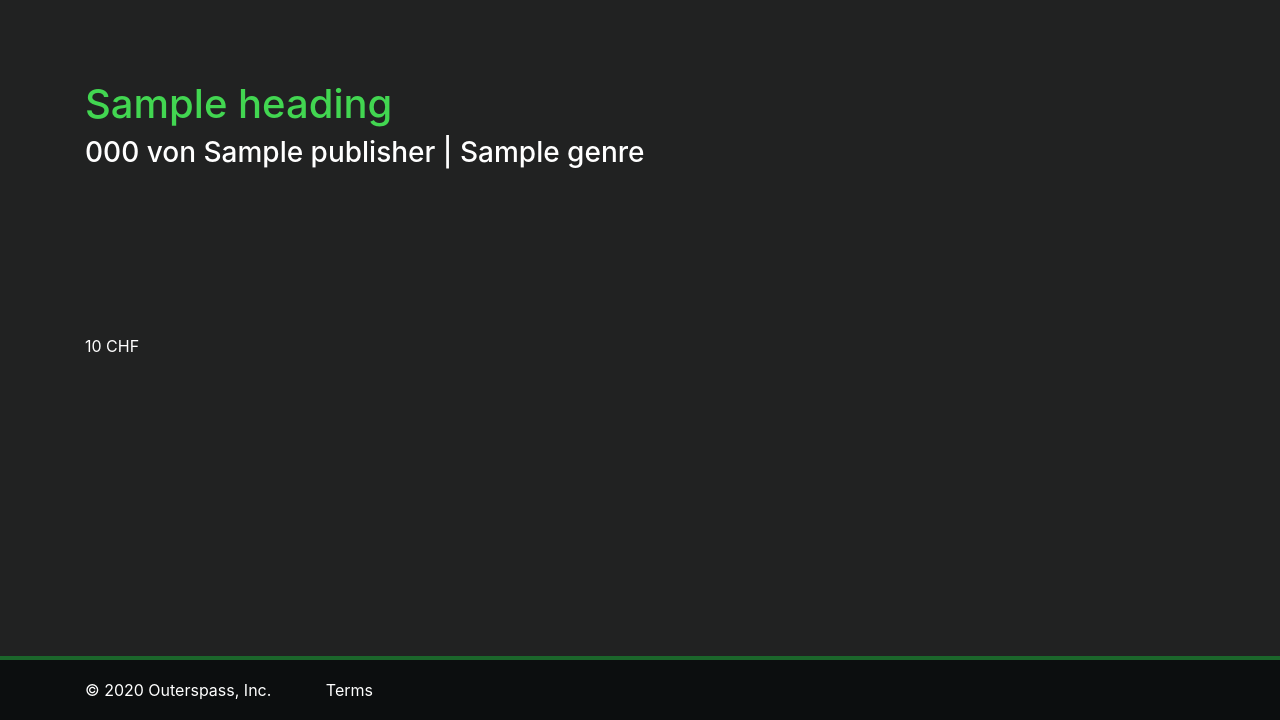
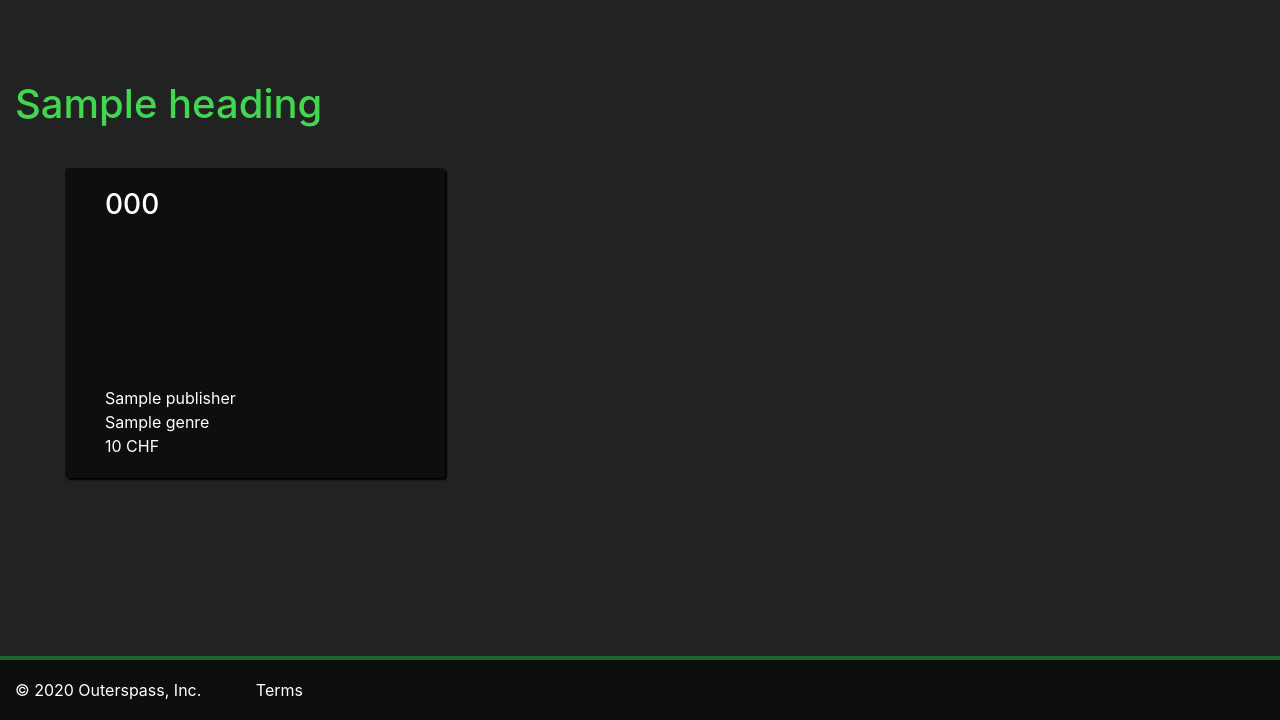
Before and after one commit to MarioSeiler/Outerspass, a PHP site: template templates/videospiel/index.php in a window 1280 px wide. Shown: the part 80-800 px from the top of the page. Run offline with PHP 8.4, Linux system fonts and the light colour scheme; the template is opened without the code that fills it: most values are stand-ins (such as "Sample title", 1, 10 or a date in 2020); some libraries are stand-ins or nearby versions.

Commit message:
weiss nid

```diff
--- a/public/css/style.css
+++ b/public/css/style.css
@@ -93,3 +93,15 @@ nav{
   border-color: #1B662B; /*set the color you want here*/
 
 }
+.container{
+  max-width: 1600px;
+}
+.mt-auto{
+  margin: 50px;
+  padding: 20px 40px;
+  background-color: #0C0E0F;
+  box-shadow: 2px 2px 2px black;
+}
+.flex-wrap{
+  margin: 40px 0;
+}
--- a/src/Controller/BestellungController.php
+++ b/src/Controller/BestellungController.php
@@ -10,6 +10,10 @@ class BestellungController
 {
 	public function index()
 	{
+		if(!isset($_SESSION["loggedin"]) || $_SESSION["loggedin"] !== true){
+            header("location: /user/login");
+            exit;
+        }
 		$bestellungRepository = new BestellungRepository();
 
 		$view = new View('bestellung/index');
--- a/templates/footer.php
+++ b/templates/footer.php
@@ -1,4 +1,5 @@
     </main>
+
 
     <footer class="footer">
       <div class="container">
--- a/templates/header.php
+++ b/templates/header.php
@@ -13,7 +13,7 @@
     <title><?= $title; ?> | Outerspass</title>
   </head>
   <body>
-
+<div id="topheader">
     <header>
     <nav class="navbar navbar-expand-lg navbar-dark">
     <a class="navbar-brand nav-outerspass" href="/default/index">Outerspass</a>
@@ -48,6 +48,6 @@
     </div>
 </nav>
     </header>
-
+      </div>
     <main class="container">
       <h1><?= $heading; ?></h1>
--- a/templates/videospiel/index.php
+++ b/templates/videospiel/index.php
@@ -4,10 +4,13 @@
 			<h2 class="item title">Hoopla! Keine Videospiele gefunden.</h2>
 		</div>
 	<?php else: ?>
+	<div class="d-flex flex-wrap align-content-center ">
 		<?php foreach ($videospiele as $videospiel): ?>
-			<div class="panel panel-default">
-				<div class="panel-heading"><h3><?= $videospiel->titel; ?> von <?= $videospiel->publisher; ?> | <?=$videospiel->genre; ?></h3></div>
+			<div class="mt-auto rounded">
+				<div class="panel-heading"><h3><?= $videospiel->titel; ?></h3></div>
 				<iframe src=<?=$videospiel->trailer; ?> frameborder="0" allowfullscreen></iframe>
+				<div><?= $videospiel->publisher; ?></div>
+				<div><?= $videospiel->genre; ?></div>
 				<div><?php if($videospiel->price == 0): ?>
 					Kostenlos
 					<?php else: ?>
@@ -22,7 +25,8 @@
 					</form>
 				</div>
 				<?php endif; ?>
-				</div>
+			</div>
 		<?php endforeach; ?>
+	</div>
 	<?php endif; ?>
 </article>
```
Also changed, not shown: src/Repository/UserRepository.php (+24 -0 lines).
